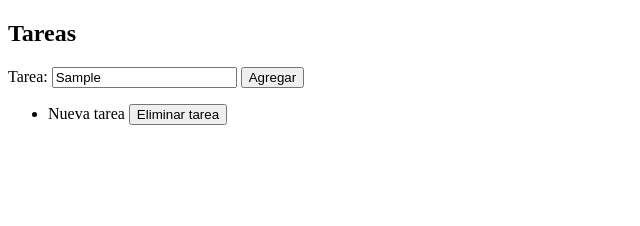
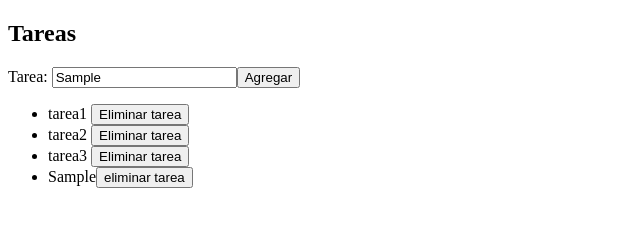
Before and after one commit to denistec/labTareas, a plain HTML site: page index.html in a window 1280 px wide. Both pictures are taken after typing "Sample" into the empty fields and a click on the button "Agregar". Shown: the whole page, without its empty margins (0-640 px from the left). Drawn offline with Linux system fonts and the light colour scheme.

Commit message:
subir funcionalidad para eliminar tarea

```diff
--- a/apps.js
+++ b/apps.js
@@ -1,34 +1,22 @@
 
+const input = document.getElementById("ingreso-texto");
+const lista = document.getElementById("lista-tareas");
+const crearBotonEliminar = document.createElement("button");
 
 //AGREGAR TAREA
-document.getElementById("boton-agregar").addEventListener("click", function() {
-    const input = document.getElementById("ingreso-texto");
+const botonAgregar = document.getElementById("boton-agregar")
+botonAgregar.addEventListener("click", function(){
+    const itemNuevo = document.createElement("li")
     const texto = input.value.trim();
-    const mensajeError = document.getElementById("mensaje-error")
-    const lista = document.querySelector(".lista-tareas")
-        if (texto) {
-            const li = document.createElement("li");
-            li.textContent = texto;
-            lista.appendChild(li);
-            input.value = "";
-            mensajeError.textContent = "";
-            //crear botó de eliminar para cada tarea
-            const btnEliminar = document.createElement("button");
-            btnEliminar.textContent = "Eliminar Tarea";
-            btnEliminar.type = "button";
-            btnEliminar.classList.add("boton-eliminar");
-            //agregar evento para eliminar tarea
-            btnEliminar.addEventListener("click", function {
-                li.remove()
-            });
-
-
-        } else {
-        mensajeError.textContent = "Por favor ingresa una tarea"
-    }
+    itemNuevo.textContent = texto;
+    lista.appendChild(itemNuevo)
+    //crear el boton
+    crearBotonEliminar.type = "button";
+    crearBotonEliminar.textContent = "eliminar tarea";
+    itemNuevo.appendChild(crearBotonEliminar) // agregar botón dentro del li
 });
-
 //ELIMINAR TAREA
-document.getElementById(boton-eliminar).addEventListener("click", function{
-
-})
+    crearBotonEliminar.addEventListener("click", function(){
+        const li = this.parentElement; //Obtener el <li> que contiene el botón
+        li.remove();
+});
--- a/index.html
+++ b/index.html
@@ -8,16 +8,14 @@
 </head>
 <body>
     <section>
-        <h1 id="contenedor-tarea">Tareas</h1>
-        <form id="form-tareas">
-            <span>Tarea:</span>
-            <input id="ingreso-texto" type="text" placeholder="Ingresa una tarea">
-            <button id="boton-agregar" type="button">Agregar</button>
-            <p id="mensaje-error"></p>
-        </form>
-        <ul class="lista-tareas">
-            <li>
-                Nueva tarea <button class="boton-eliminar" type="button">Eliminar tarea</button>
+        <h1>Tareas</h1>
+        <span>Tarea:</span>
+        <input
+          id="ingreso-texto" type="text" placeholder="Ingresa una tarea"><button id="boton-agregar" type="button">Agregar</button>
+        <ul id="lista-tareas">
+            <li>tarea1 <button class="boton-eliminar" type="button">Eliminar tarea</button></li>
+            <li>tarea2 <button id="boton-eliminar" type="button">Eliminar tarea</button></li>
+            <li>tarea3 <button class="boton-eliminar" type="button">Eliminar tarea</button>
             </li>
         </ul>
     </section>
```
